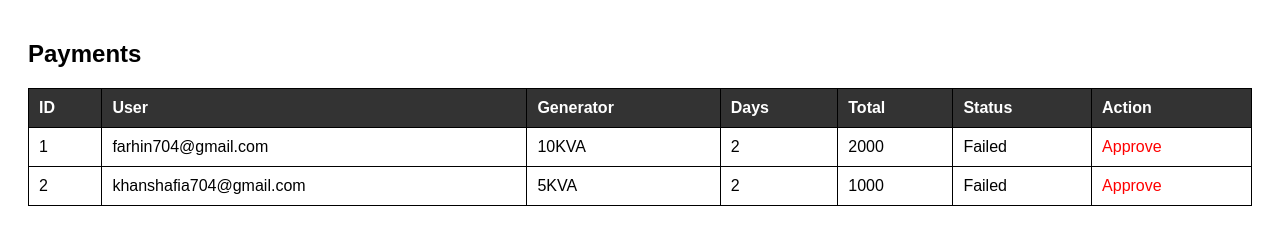
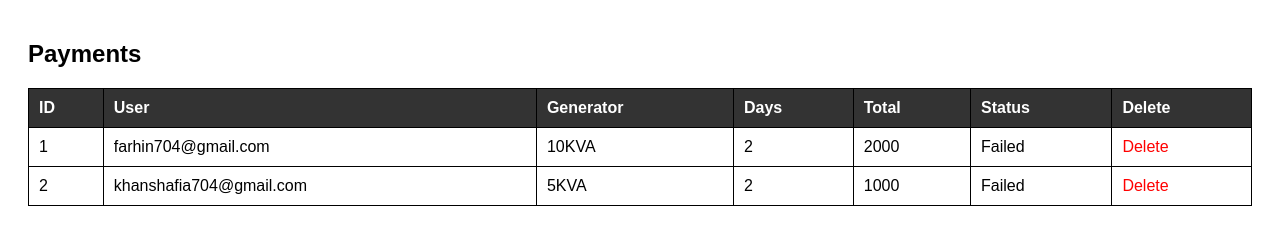
Before and after one commit to khanshafia704-jpg/generator-rental, a Flask app: page /admin in a window 1280 px wide. Shown: the part 420-665 px from the top of the page. Run offline with Flask 3, Linux system fonts and the light colour scheme; data comes from the database, SQL or seed files in the repository; data that the repository does not hold is empty.

Commit message:
Update admin.html

```diff
--- a/templates/admin.html
+++ b/templates/admin.html
@@ -96,7 +96,7 @@
     <th>Days</th>
     <th>Total</th>
     <th>Status</th>
-    <th>Action</th>
+    <th>Delete</th>
 </tr>
 
 {% for p in payments %}
@@ -108,7 +108,7 @@
     <td>{{ p[4] }}</td>
     <td>{{ p[9] }}</td>
     <td>
-        <a href="/approve_payment/{{ p[0] }}">Approve</a>
+        <a href="/delete_payment/{{ p[0] }}">Delete</a>
     </td>
 </tr>
 {% endfor %}
```
